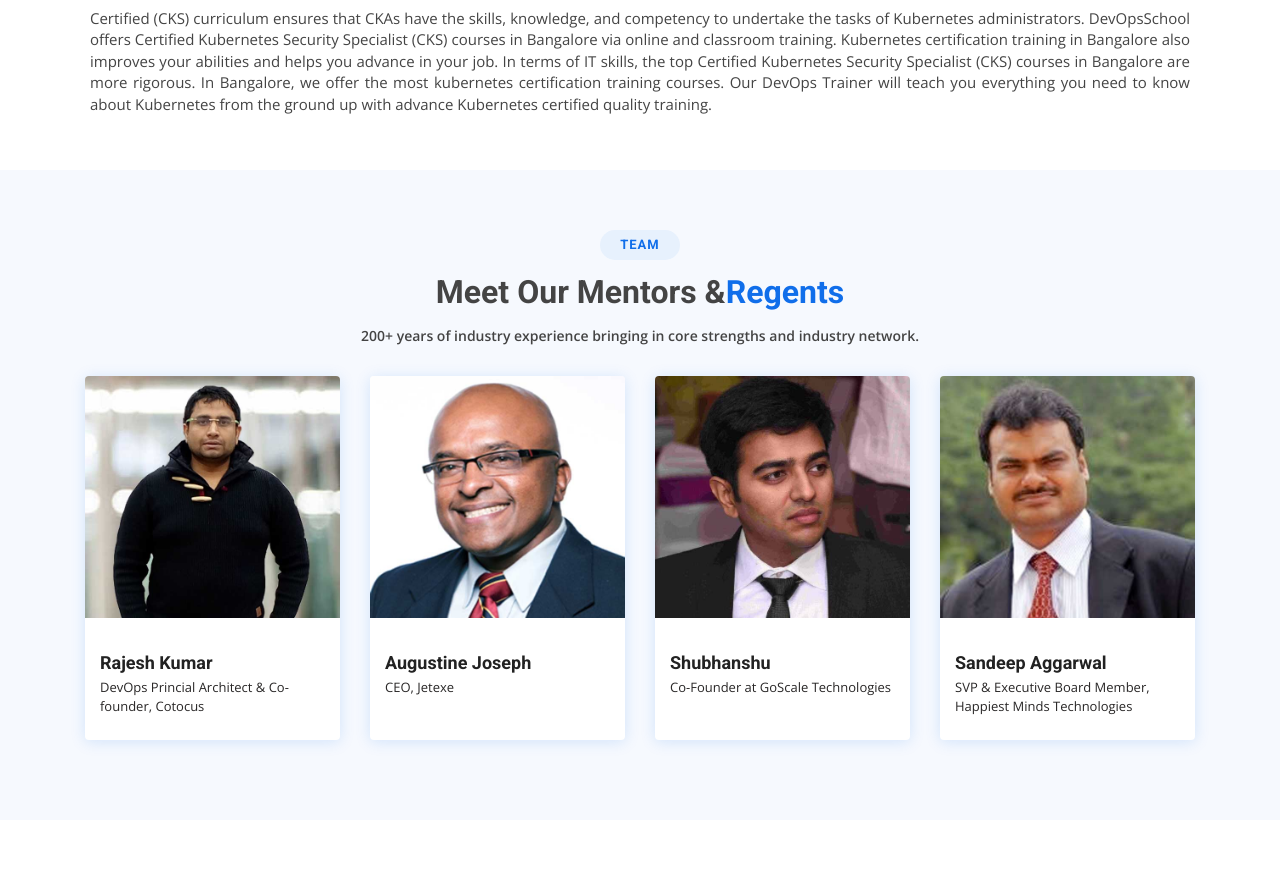
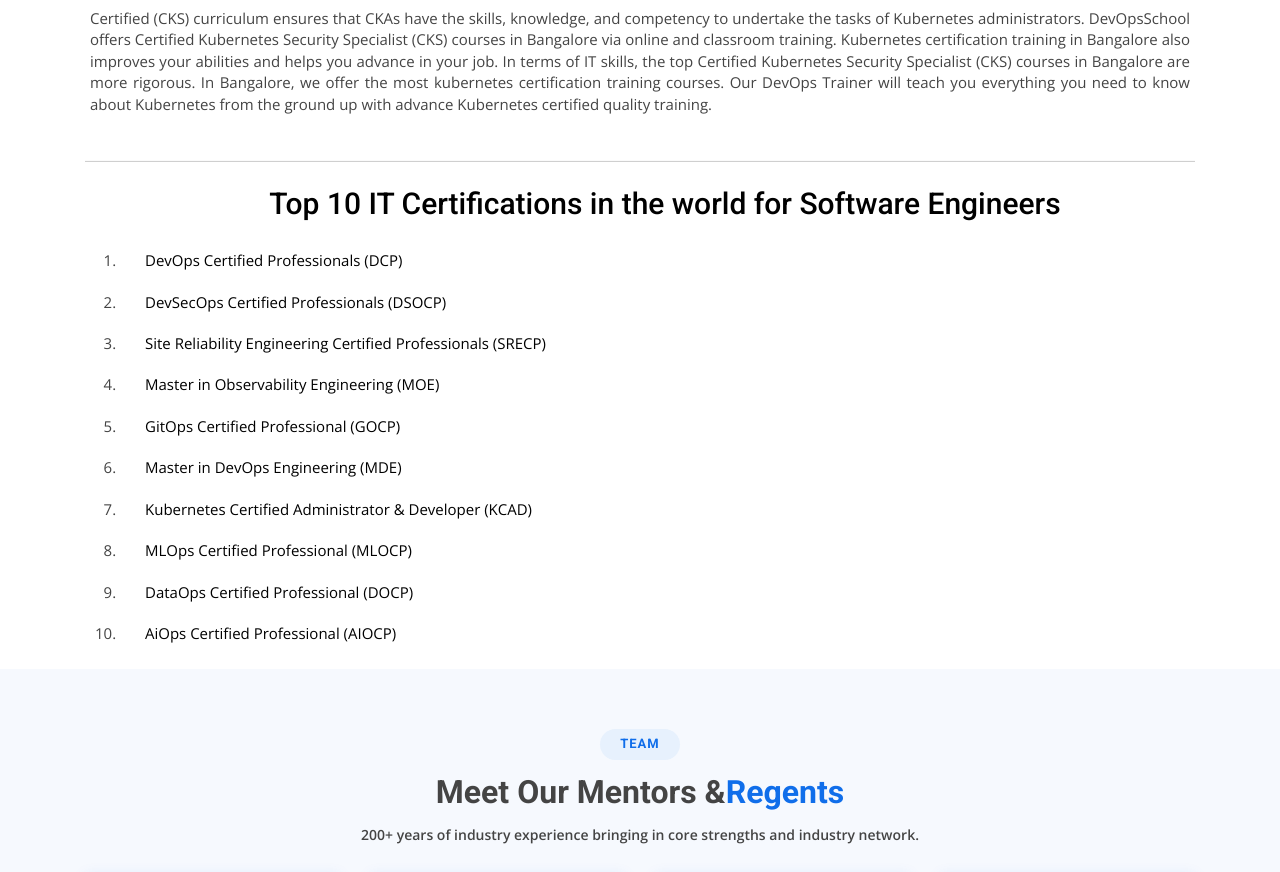
Before and after one commit to software-engineering-certifications/certified-kubernetes-security-specialist-cks, a plain HTML site: page index.html in a window 1280 px wide. Shown: the part 2712-3584 px from the top of the page. Drawn offline with nearby package versions, Linux system fonts and the light colour scheme; a script that the page names is missing.

Commit message:
Adding Top 10 certifications

```diff
--- a/index.html
+++ b/index.html
@@ -63,6 +63,14 @@
 
     .tab1 {
       width: 100%;
+    }
+    .ol{
+      margin-top: 25px;
+    }
+    .format{
+      color: black;
+      margin-left: 20px;
+      text-decoration : none;
     }
   </style>
 </head>
@@ -360,7 +368,62 @@
       </div>
     </section>
     <!-- End Services Section -->
-
+      <div class="container" style="margin-top:-30px;">
+      <hr class="featurette-divider mb-2">
+      <div class="container">
+        <div class="row featurette">
+          <div class="col-md-12 order-md-2">
+            <h2 class="text-center"><a class="format"
+                href="https://www.devopsschool.com/blog/top-10-it-certifications-in-the-world-for-software-engineers-in-2022/">Top
+                10 IT Certifications in the world for Software Engineers</a> </h2>
+            <ol class="ol">
+              <li>
+                <p><a class="format" href="https://www.devopsschool.com/certification/devops-certified-professional-dcp.html" target="_blank">DevOps
+                    Certified Professionals (DCP)</a></p>
+              </li>
+              <li>
+                <p><a class="format"
+                    href="https://www.devopsschool.com/certification/devsecops-certified-professional-dsocp.html" target="_blank">DevSecOps
+                    Certified Professionals (DSOCP)</a></p>
+              </li>
+              <li>
+                <p><a class="format" href="https://www.devopsschool.com/certification/sre-certified-professional-srecp.html" target="_blank">Site
+                    Reliability Engineering Certified Professionals (SRECP)</a></p>
+              </li>
+              <li>
+                <p ><a class="format" href="https://www.devopsschool.com/certification/master-observability-engineering.html" target="_blank">Master in
+                    Observability Engineering (MOE)</a></p>
+              </li>
+              <li>
+                <p ><a class="format" href="https://www.devopsschool.com/certification/gitops-certified-professional.html" target="_blank">GitOps
+                    Certified Professional (GOCP)</a></p>
+              </li>
+              <li>
+                <p><a class="format" href="https://www.devopsschool.com/certification/master-in-devops-engineering.html" target="_blank">Master in
+                    DevOps Engineering (MDE)</a></p>
+              </li>
+              <li>
+                <p><a class="format"
+                    href="https://www.devopsschool.com/certification/kubernetes-certified-administrator-developer.html" target="_blank">Kubernetes
+                    Certified Administrator & Developer (KCAD)</a></p>
+              </li>
+              <li>
+                <p><a class="format" href="https://www.devopsschool.com/certification/mlops-certified-professional.html" target="_blank">MLOps
+                    Certified Professional (MLOCP)</a></p>
+              </li>
+              <li>
+                <p><a class="format" href="https://www.devopsschool.com/certification/dataops-certified-professional.html" target="_blank">DataOps
+                    Certified Professional (DOCP)</a></p>
+              </li>
+              <li>
+                <p><a class="format" href="https://www.devopsschool.com/certification/aiops-training-course.html" target="_blank">AiOps Certified
+                    Professional (AIOCP)</a></p>
+              </li>
+            </ol>
+          </div>
+        </div>
+      </div>
+      </div>
     <!-- ======= Team Section ======= -->
     <section id="team" class="team section-bg">
       <div class="container" data-aos="fade-up">
```
